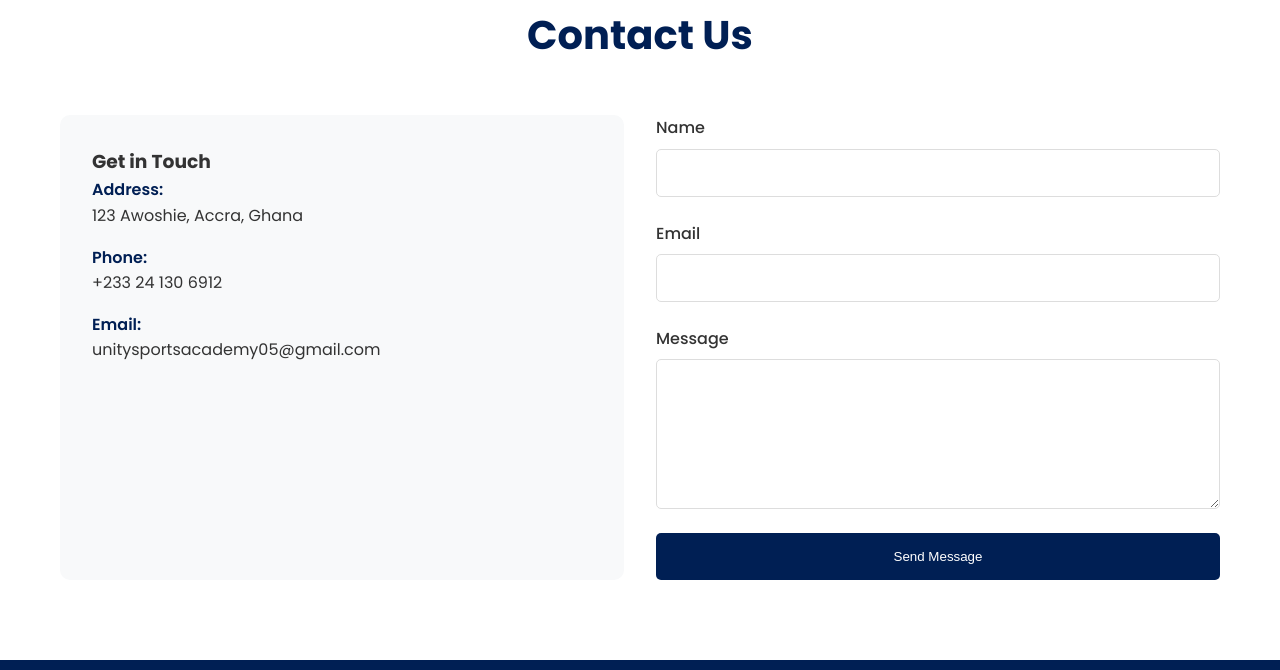
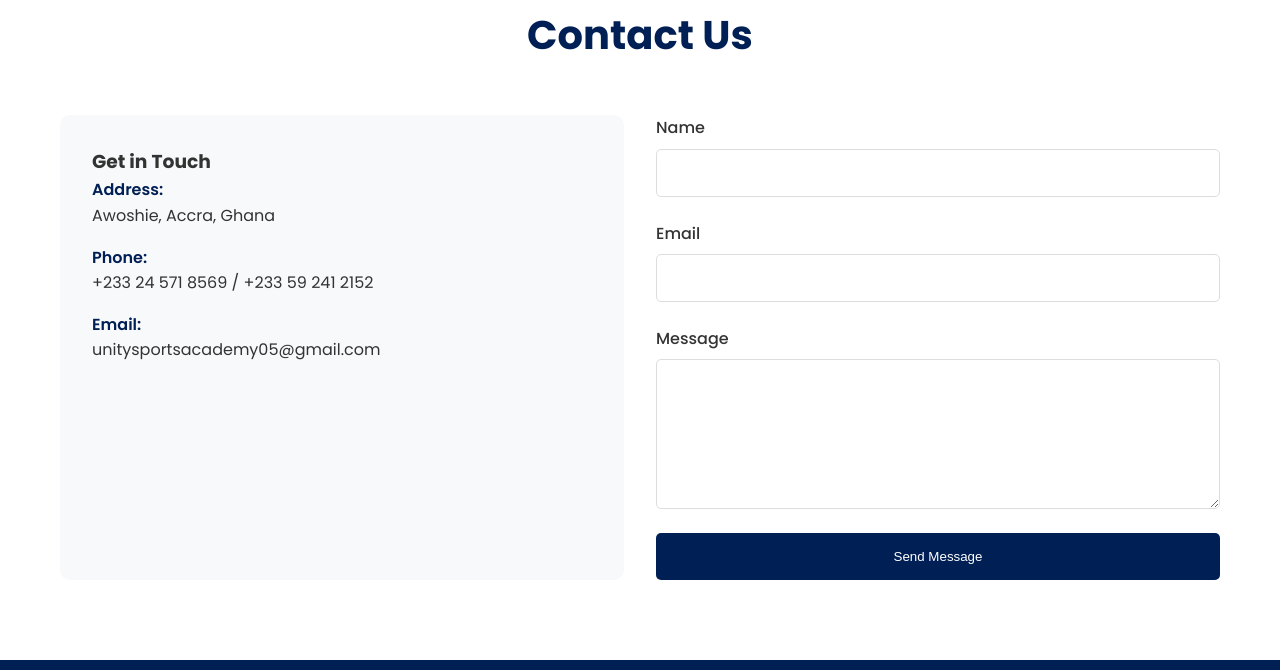
Before and after one commit to mawuligarvey-gif/Unity-Touch-, a plain HTML site: page index.html in a window 1280 px wide. Shown: the part 1994-2664 px from the top of the page. Drawn offline with Linux system fonts and the light colour scheme.

Commit message:
new update contact info in index.https://github.com/mawuligarvey-gif/Unity-Touch-.git

```diff
--- a/index.html
+++ b/index.html
@@ -88,11 +88,11 @@
                     <h3>Get in Touch</h3>
                     <div class="info-item">
                         <span class="label">Address:</span>
-                        <p>123 Awoshie, Accra, Ghana</p>
+                        <p>Awoshie, Accra, Ghana</p>
                     </div>
                     <div class="info-item">
                         <span class="label">Phone:</span>
-                        <p>+233  24 130 6912</p>
+                        <p>+233  24 571 8569 / +233 59 241 2152</p>
                     </div>
                     <div class="info-item">
                         <span class="label">Email:</span>
```
Also changed, not shown: assets/js/main.js (line endings or trailing spaces).
